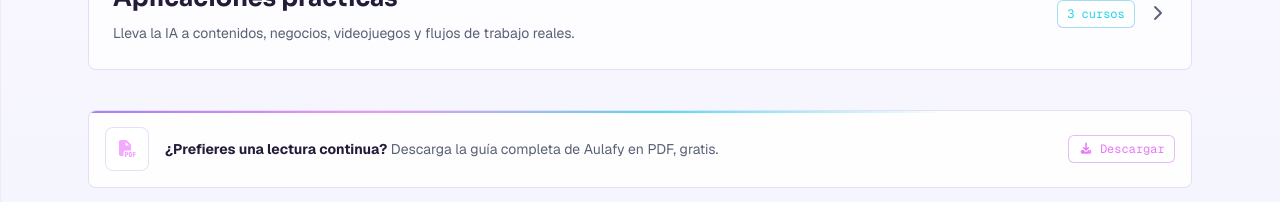
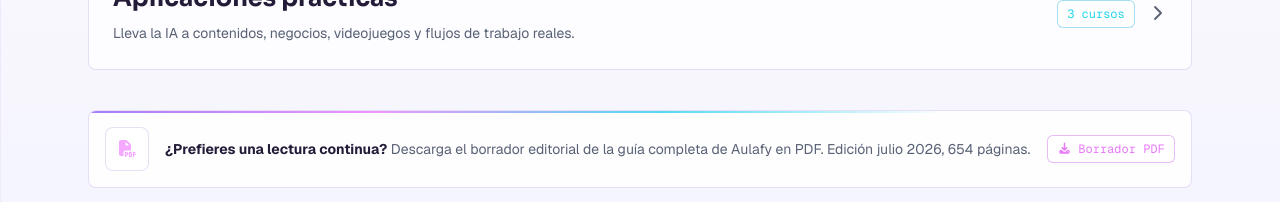
Before and after one commit to aulafy/claude, a Next.js app: page /cursos in a window 1280 px wide. Shown: the part 2540-2742 px from the top of the page. Built offline with nearby package versions, Linux system fonts and the light colour scheme; no server answers.

Commit message:
Publicar borrador PDF de Aulafy (#20)
Co-authored-by: Aulafy <179049331+aulafy@users.noreply.github.com>

```diff
--- a/app/cursos/page.tsx
+++ b/app/cursos/page.tsx
@@ -245,9 +245,9 @@ export default function Cursos() {
         <span className="aula-icon flex-shrink-0 text-fuchsia-300"><Icon name="filePdf" /></span>
         <span className="flex-1 text-sm">
           <strong className="text-white">¿Prefieres una lectura continua?</strong>{" "}
-          <span className="text-zinc-400">Descarga la guía completa de Aulafy en PDF, gratis.</span>
+          <span className="text-zinc-400">Descarga el borrador editorial de la guía completa de Aulafy en PDF. Edición julio 2026, 654 páginas.</span>
         </span>
-        <span className="aula-chip" data-tone="amber"><Icon name="download" /> Descargar</span>
+        <span className="aula-chip" data-tone="amber"><Icon name="download" /> Borrador PDF</span>
       </a>
 
       <details className="aula-disclosure aula-panel mt-5">
--- a/components/LegacyHomePage.tsx
+++ b/components/LegacyHomePage.tsx
@@ -177,16 +177,20 @@ export default function LegacyHomePage() {
             <Icon name="filePdf" />
           </div>
           <div className="flex-1 text-center sm:text-left">
+            <div className="mb-2 flex flex-wrap justify-center gap-2 sm:justify-start">
+              <span className="aula-chip" data-tone="amber">Borrador editorial</span>
+              <span className="aula-chip" data-tone="cyan">Edición julio 2026</span>
+            </div>
             <h2 className="font-display font-bold text-xl text-white">Toda la plataforma en un libro</h2>
             <p className="mt-1 text-sm text-zinc-400 leading-relaxed">
-              Una guía extensa de Aulafy en PDF de <strong className="text-zinc-200">225 páginas</strong>, lista para leer sin conexión o imprimir. Gratis y con licencia Creative Commons.
+              Borrador revisable de <strong className="text-zinc-200">654 páginas</strong> para aprender IA construyendo: rutas, lecciones, proyectos, seguridad, fuentes y ejercicios. Gratis y con licencia Creative Commons.
             </p>
           </div>
           <a
             href="/aulafy-guia-completa.pdf"
             className="aula-button aula-button-primary flex-shrink-0"
           >
-            <Icon name="download" /> Descargar el libro (PDF)
+            <Icon name="download" /> Descargar borrador (PDF)
           </a>
         </div>
       </section>
--- a/lib/seo-index.ts
+++ b/lib/seo-index.ts
@@ -200,14 +200,14 @@ const socialEntries: SeoIndexEntry[] = isSocialEnabled()
   : [];
 
 const documentEntries: SeoIndexEntry[] = [
-  ["/aulafy-guia-completa.pdf", "Guía completa de Aulafy"],
+  ["/aulafy-guia-completa.pdf", "Borrador de la guía completa de Aulafy"],
   ["/guia-claude-code.pdf", "Guía Claude Code"],
   ["/guia-claude-code-vol2.pdf", "Guía Claude Code + IA local"],
   ["/manual-codex-desde-cero-aulafy.pdf", "Manual Codex desde cero"],
 ].map(([route, title]) => ({
   route,
   title: title as string,
-  description: "Guía PDF gratuita de Aulafy con contenido educativo de inteligencia artificial práctica.",
+  description: "Borrador PDF gratuito de Aulafy con contenido educativo de inteligencia artificial práctica.",
   language: "es" as const,
   kind: "documents" as const,
   priority: 0.68,
```
Also changed, not shown: 2 other files (tests, documents, lock files or other folders).
